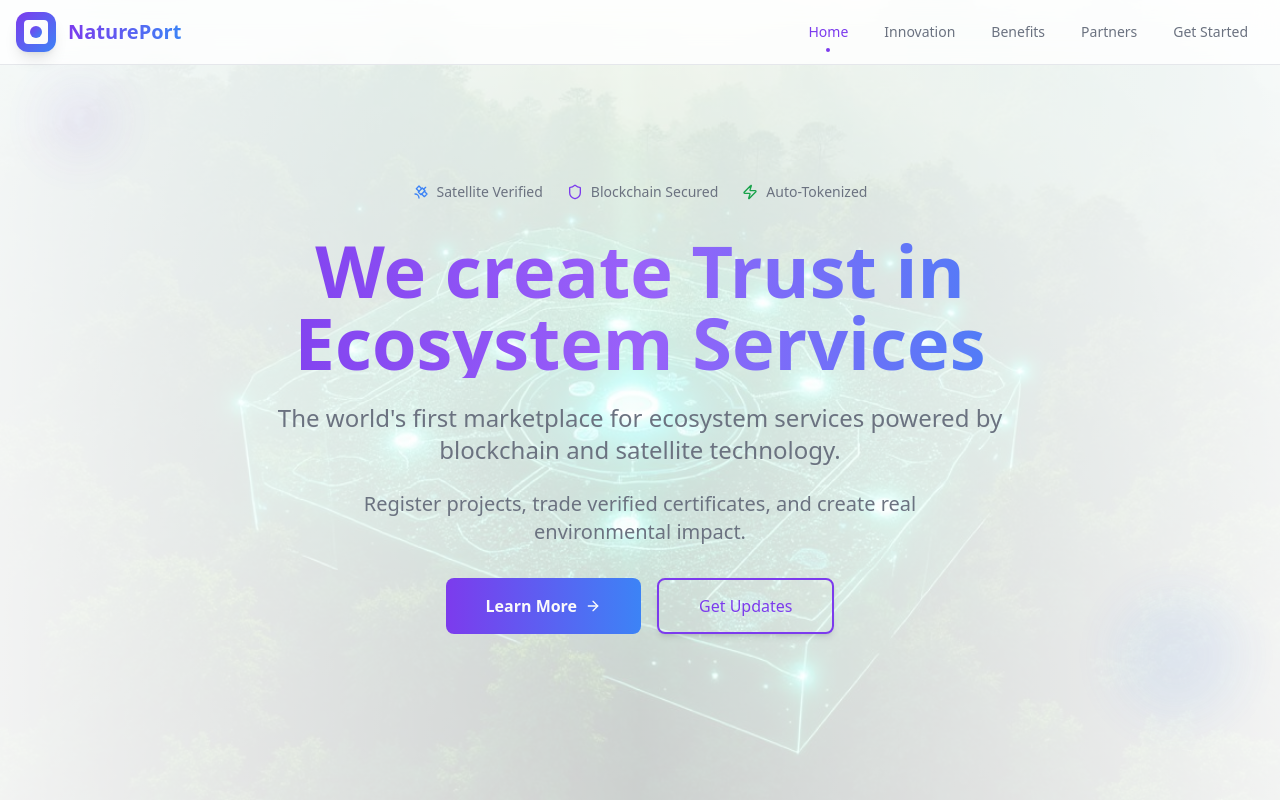
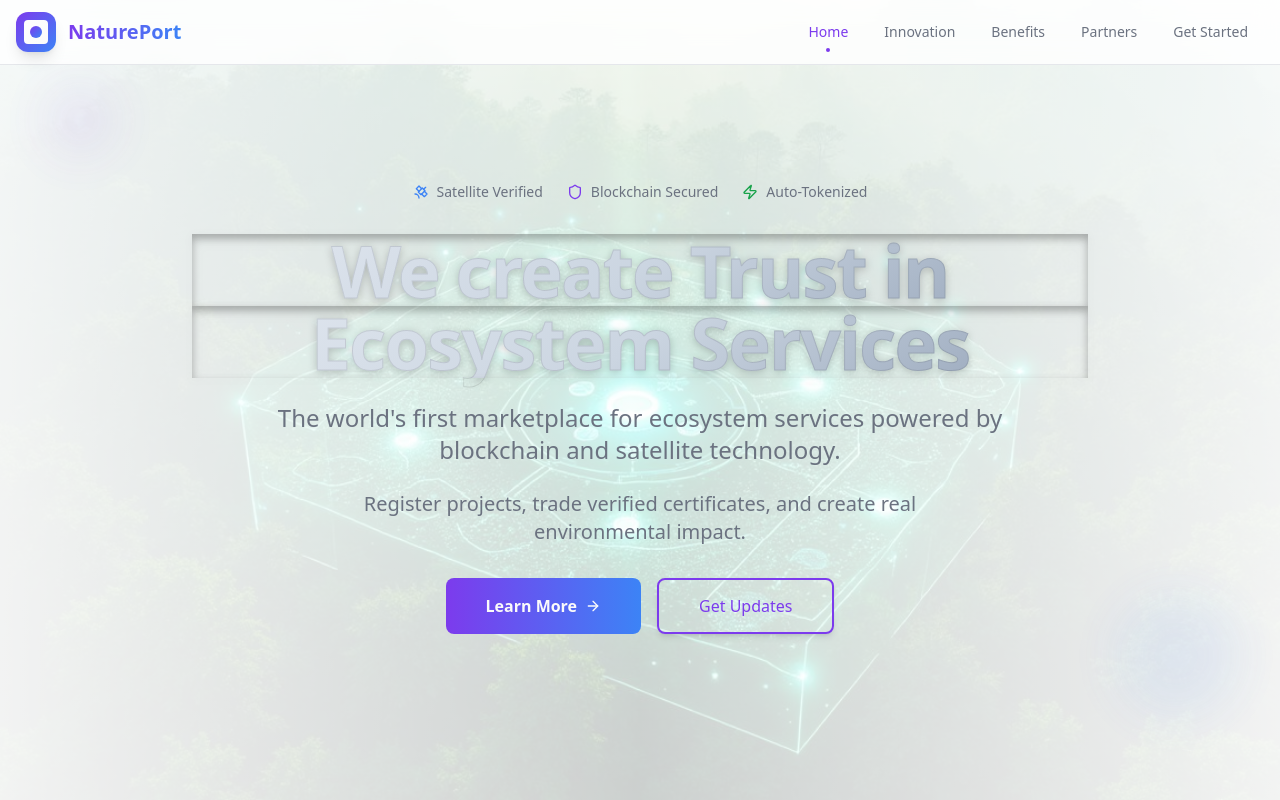
Before and after one commit to Konfi2023/eco-mint-land, a React (Vite) app: page / in a window 1280 px wide. Shown: the top 800 px of the page. Built offline with nearby package versions, Linux system fonts and the light colour scheme.

Commit message:
Add hammer effect to hero text
Apply a "hammer stamped" visual effect to the hero section's headline text.

```diff
--- a/src/components/Hero.tsx
+++ b/src/components/Hero.tsx
@@ -35,10 +35,29 @@ const Hero = () => {
           </div>
 
           {/* Main Headline */}
-          <h1 className="text-5xl md:text-7xl font-bold mb-6 bg-gradient-to-r from-primary via-primary-glow to-tech-blue bg-clip-text text-transparent leading-tight">
-            We create Trust in
-            <br />
-            Ecosystem Services
+          <h1 className="text-5xl md:text-7xl font-bold mb-6 leading-tight text-foreground/90 relative">
+            <span className="block bg-background text-transparent bg-clip-text shadow-[inset_0_4px_8px_rgba(0,0,0,0.3),inset_0_-2px_4px_rgba(255,255,255,0.1)] filter drop-shadow-[0_2px_4px_rgba(0,0,0,0.2)] font-black tracking-tight"
+                  style={{
+                    textShadow: 'inset 0 3px 6px rgba(0,0,0,0.4), inset 0 -1px 2px rgba(255,255,255,0.1)',
+                    WebkitTextStroke: '1px rgba(0,0,0,0.1)',
+                    color: 'transparent',
+                    background: 'linear-gradient(145deg, #e2e8f0 0%, #cbd5e1 50%, #94a3b8 100%)',
+                    WebkitBackgroundClip: 'text',
+                    backgroundClip: 'text'
+                  }}>
+              We create Trust in
+            </span>
+            <span className="block bg-background text-transparent bg-clip-text shadow-[inset_0_4px_8px_rgba(0,0,0,0.3),inset_0_-2px_4px_rgba(255,255,255,0.1)] filter drop-shadow-[0_2px_4px_rgba(0,0,0,0.2)] font-black tracking-tight"
+                  style={{
+                    textShadow: 'inset 0 3px 6px rgba(0,0,0,0.4), inset 0 -1px 2px rgba(255,255,255,0.1)',
+                    WebkitTextStroke: '1px rgba(0,0,0,0.1)',
+                    color: 'transparent',
+                    background: 'linear-gradient(145deg, #e2e8f0 0%, #cbd5e1 50%, #94a3b8 100%)',
+                    WebkitBackgroundClip: 'text',
+                    backgroundClip: 'text'
+                  }}>
+              Ecosystem Services
+            </span>
           </h1>
 
           {/* Subheadline */}
```
